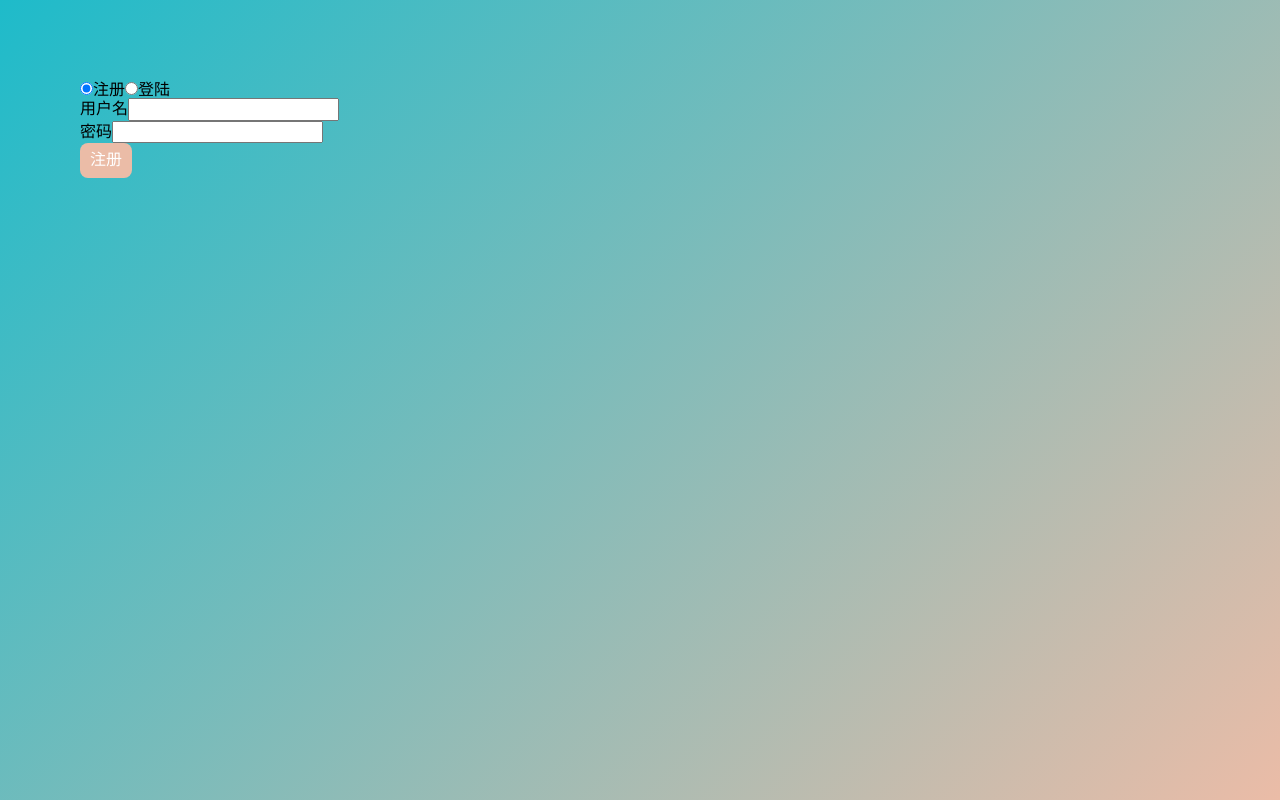
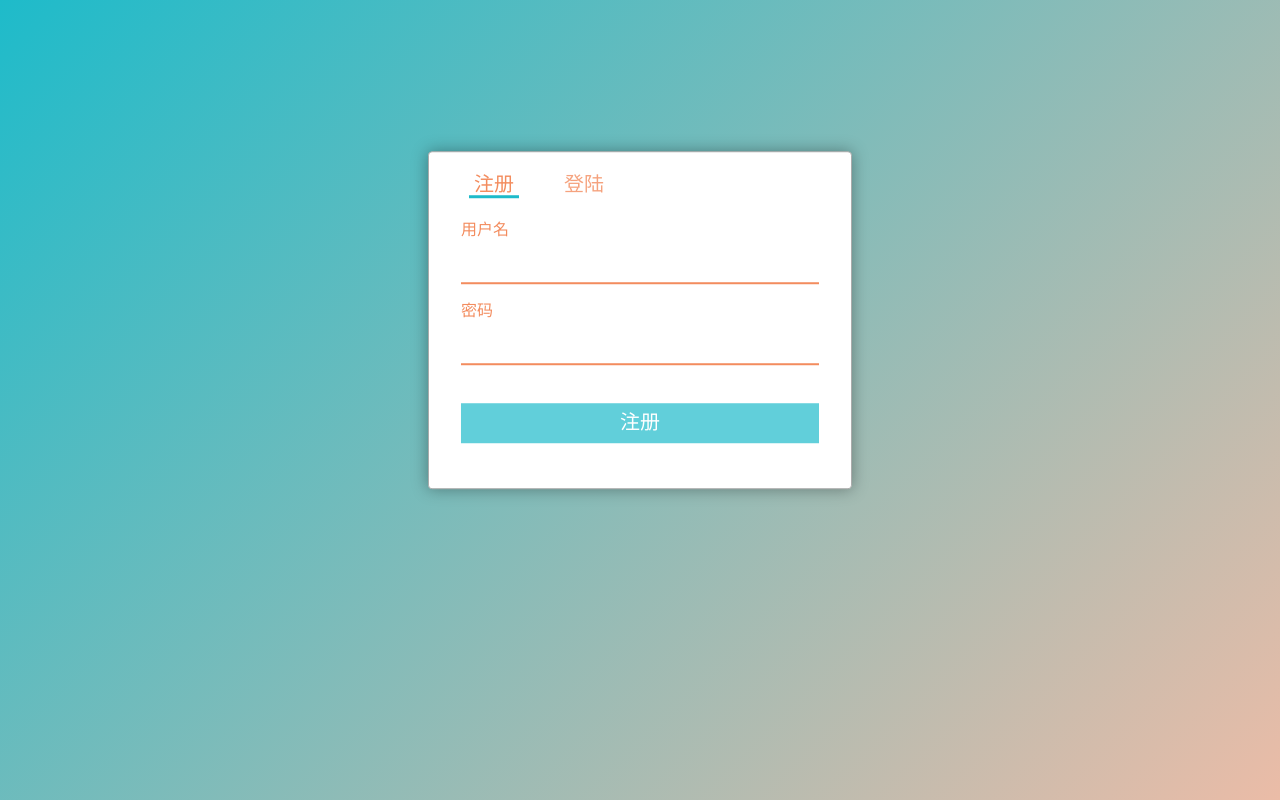
Before and after one commit to fm20115412/react-pro, a React (Create React App) app: page / in a window 1280 px wide. Built offline with nearby package versions, Linux system fonts and the light colour scheme; what leancloud-storage would draw is missing.

Commit message:
complete

```diff
--- a/src/App.css
+++ b/src/App.css
@@ -5,6 +5,7 @@
   padding: 0 1em;
   min-height: 30em;
   width: 40em;
+  position:relative;
 
 }
 .App > .todoList > li:nth-child(old){
@@ -16,3 +17,20 @@
 .App h1{
   color: #fff;
 }
+.App .loginOut{
+  position: absolute;
+  bottom: 10px;
+  left:250px;
+  width:20%;
+  height:2.5em;
+  background:rgba(30,187,202,.7);
+  font-size: 20px;
+  padding:10px;
+  border:none;
+  outline:none;
+  color:white;
+  margin-top: 1em;
+}
+.App .loginOut:hover{
+  background:rgba(30,187,202,1);
+}
--- a/src/App.js
+++ b/src/App.js
@@ -5,6 +5,7 @@ import "./reset.css"
 import TodoInput from "./TodoInput";
 import TodoItem from "./TodoItem";
 import UserDialog from "./UserDialog"
+import jsonParse from "./jsonTrans"
 
 import AV,{getCurrentUser,signOut} from "./leanCloud"
 class App extends Component {
@@ -30,7 +31,7 @@ class App extends Component {
           return (
               <div className="App">
                   <h1>{this.state.user.username||"我"}的待办
-                      {this.state.user.id? <button onClick={this.onSignOut.bind(this)}>登出</button>:null }
+                      {this.state.user.id? <button className="loginOut" onClick={this.onSignOut.bind(this)}>登出</button>:null }
                   </h1>
                   <div className="inputWrapper">
                       <TodoInput content={this.state.newTodo}
@@ -52,19 +53,19 @@ class App extends Component {
       }
   }
     onSignUp(user){
-        let stateCopy=JSON.parse(JSON.stringify(this.state));
+        let stateCopy=jsonParse(this.state);
         stateCopy.user=user;
         this.setState(stateCopy)
     }
     onSignIn(user){
-        let stateCopy=JSON.parse(JSON.stringify(this.state));
+        let stateCopy=jsonParse(this.state);
         stateCopy.user=user;
         this.setState(stateCopy)
         this.loadTodo();
     }
     onSignOut(){
       signOut();
-      let stateCopy=JSON.parse(JSON.stringify(this.state));
+      let stateCopy=jsonParse(this.state);
       stateCopy.user={}
       stateCopy.todoList=[]
       this.setState(stateCopy)
@@ -73,14 +74,12 @@ class App extends Component {
         let currentUser=getCurrentUser();
         if(currentUser){
             var query=new AV.Query("TodoList")
-            let _this=this;
-            query.find().then(
-                function (todos) {
+            query.find().then((todos) =>{
                     let todo=todos[0]
-                    let stateCopy=JSON.parse(JSON.stringify(_this.state));
+                    let stateCopy=jsonParse(this.state)
                     stateCopy.todoList=JSON.parse(todo.get("content"))
                     stateCopy.todoList.id=todo.id
-                    _this.setState(stateCopy)
+                    this.setState(stateCopy)
                     console.log(todo.get("content"))
                 },function (error) {
                     console.log(error)
@@ -89,7 +88,7 @@ class App extends Component {
         }
     }
     updateTodo(){
-        let dataString = JSON.stringify(this.state.todoList)
+        let dataString = jsonParse(this.state)
         let todoList=AV.Object.createWithoutData("TodoList",this.state.todoList.id)
         todoList.set("content",dataString)
         todoList.save().then(()=>{
@@ -97,7 +96,7 @@ class App extends Component {
         })
     }
     saveTodo(){
-        let dataString = JSON.stringify(this.state.todoList)
+        let dataString = jsonParse(this.state)
         var TodoList = AV.Object.extend('TodoList');
         var todoList = new TodoList();
         var acl = new AV.ACL()
@@ -105,11 +104,10 @@ class App extends Component {
         acl.setWriteAccess(AV.User.current(),true) // 只有这个 user 能写
         todoList.set('content', dataString);
         todoList.setACL(acl) // 设置访问控制
-        let _this=this
-        todoList.save().then(function (todo) {
-            let stateCopy=JSON.parse(JSON.stringify(_this.state));
+        todoList.save().then((todo)=> {
+            let stateCopy=jsonParse(this.state);
             stateCopy.todoList.id=todo.id
-            _this.setState(stateCopy)
+            this.setState(stateCopy)
         }, function (error) {
             alert('保存失败');
         });
--- a/src/TodoItem.css
+++ b/src/TodoItem.css
@@ -70,7 +70,7 @@ span{
     font-weight: 400;
     font-size: 24px;
 }
-button{
+.TodoItem button{
     outline: none;
     border:none;
     height:35px;
--- a/src/UserDialog.css
+++ b/src/UserDialog.css
@@ -1,16 +1,13 @@
-UserDialog-Wrapper{
+.UserDialog-Wrapper{
     /*全屏*/
-    position:fixed;
-    top:0;
-    left:0;
-    bottom:0;
-    right:0;
+    position:absolute;
+    top:40%;
+    left:50%;
+    transform: translate(-50%,-50%);
+    padding: 10px;
     /*内容居中*/
-    display: flex;
-    justify-content: center;
-    align-items: center;
 }
-UserDialog{
+.UserDialog{
     border:1px solid;
     border-radius: 4px;
     min-width: 20em; /*em是什么单位*/
@@ -18,24 +15,58 @@ UserDialog{
     border: 1px solid #aaa;
     box-shadow: 0 0 1em hsla(0,0%,0%,0.35);
 }
-UserDialog >nav:first-child{
-    padding: 1em;
-    margin-left: -2em;
+.UserDialog >nav:first-child{
+    padding: 1em 0;
+    font-size: 20px;
+    color:#f38c5e;
 }
-UserDialog >nav:first-child label{
+.UserDialog >nav:first-child label{
     margin-left: 2em;
     cursor: pointer;
+    opacity: .8;
+    padding: 0 5px;
 }
-UserDialog > .panels{
-    padding: 0 1em 1em;
+.UserDialog >nav:first-child input{
+    display: none;
 }
-UserDialog form>.row{
-    display: flex;
+.UserDialog >nav:first-child input:checked+label{
+    border-bottom: 3px solid #1ebbca;
+    opacity: 1;
+}
+.UserDialog > .panels{
+    padding: 0 2em 2em;
+    font-size: 16px;
+    color:#f38c5e;
+}
+.UserDialog form>.row{
     padding: .3em 0;
+    margin-bottom: .5em;
 }
-UserDialog form>.row>label:first-child{
+.UserDialog form>.row>label:first-child{
     width:4em;
+    cursor: pointer;
 }
-UserDialog form>.row.actions{
-    padding-left: 4em;
+.UserDialog form>.row input{
+    padding: 0.3em 0.5em;
+    width: 100%;
+    margin-top: 5px;
+    border: none;
+    border-bottom: 2px solid #f38c5e;
+    outline: none;
+    font-size: 22px;
+    color:#f38c5e;
 }
+.UserDialog form>.row button{
+    width:100%;
+    height:2em;
+    background:rgba(30,187,202,0.7);
+    font-size: 20px;
+    padding:8px;
+    border:none;
+    outline:none;
+    color:white;
+    margin-top: 1em;
+}
+.UserDialog form>.row button:hover{
+    background:rgba(30,187,202,1);
+}
--- a/src/UserDialog.js
+++ b/src/UserDialog.js
@@ -4,6 +4,7 @@
 import React,{Component} from "react";
 import "./UserDialog.css"
 import {signUp,signIn} from "./leanCloud"
+import jsonParse from "./jsonTrans"
 export default class UserDialog extends Component{
     constructor(props){
         super(props)
@@ -61,7 +62,7 @@ export default class UserDialog extends Component{
         signIn(username,password,success,error);
     }
     changeFormData(key,e){
-        let stateCopy=JSON.parse(JSON.stringify(this.state))
+        let stateCopy=jsonParse(this.state)
         stateCopy.formData[key]=e.target.value
         this.setState(stateCopy)
     }
@@ -69,12 +70,12 @@ export default class UserDialog extends Component{
         let signUpForm=(
             <form className="signUp" onSubmit={this.signUp.bind(this)}>
                 <div className="row">
-                    <label>用户名</label>
-                    <input type="text" value={this.state.formData.username} onChange={this.changeFormData.bind(this,"username")}/>
+                    <label htmlFor="username">用户名</label>
+                    <input type="text" id="username" value={this.state.formData.username} onChange={this.changeFormData.bind(this,"username")}/>
                 </div>
                 <div className="row">
-                    <label>密码</label>
-                    <input type="text" value={this.state.formData.password} onChange={this.changeFormData.bind(this,"password")}/>
+                    <label htmlFor="password">密码</label>
+                    <input type="text" id="password" value={this.state.formData.password} onChange={this.changeFormData.bind(this,"password")}/>
                 </div>
                 <div className="row actions">
                     <button type="submit">注册</button>
@@ -84,12 +85,12 @@ export default class UserDialog extends Component{
         let signInForm=(
             <form className="signIn" onSubmit={this.signIn.bind(this)}>
                 <div className="row">
-                    <label>用户名</label>
-                    <input type="text" value={this.state.formData.username} onChange={this.changeFormData.bind(this,"username")}/>
+                    <label htmlFor="username">用户名</label>
+                    <input type="text" id="username" value={this.state.formData.username} onChange={this.changeFormData.bind(this,"username")}/>
                 </div>
                 <div className="row">
-                    <label>密码</label>
-                    <input type="text" value={this.state.formData.password} onChange={this.changeFormData.bind(this,"password")}/>
+                    <label htmlFor="password">密码</label>
+                    <input type="text" id="password" value={this.state.formData.password} onChange={this.changeFormData.bind(this,"password")}/>
                 </div>
                 <div className="row actions">
                     <button type="submit">登陆</button>
@@ -100,17 +101,15 @@ export default class UserDialog extends Component{
             <div className="UserDialog-Wrapper">
                 <div className="UserDialog">
                     <nav onChange={this.switch.bind(this)}>
-                        <label>
-                            <input type="radio" value="signUp"
-                                   checked={this.state.selected==="signUp"}
-                                   onChange={this.switch.bind(this)}
-                            />注册
-                        </label>
-                        <label>
-                            <input type="radio" value="signIn"
-                                   checked={this.state.selected==="signIn"}
-                                   onChange={this.switch.bind(this)}/>登陆
-                        </label>
+                        <input type="radio" value="signUp" id="signup"
+                               checked={this.state.selected==="signUp"}
+                               onChange={this.switch.bind(this)}
+                        />
+                        <label htmlFor="signup"> 注册</label>
+                        <input type="radio" value="signIn" id="signin"
+                               checked={this.state.selected==="signIn"}
+                               onChange={this.switch.bind(this)}/>
+                        <label htmlFor="signin">登陆</label>
                     </nav>
                     <div className="panels">
                         {this.state.selected==="signUp"?signUpForm:null}
@@ -118,6 +117,7 @@ export default class UserDialog extends Component{
                     </div>
                 </div>
             </div>
+
         )
     }
 }
--- /dev/null
+++ b/src/jsonTrans.js
@@ -0,0 +1,6 @@
+/**
+ * Created by fm on 2017/5/4.
+ */
+export default function (state) {
+    return JSON.parse(JSON.stringify(state))
+}
```
